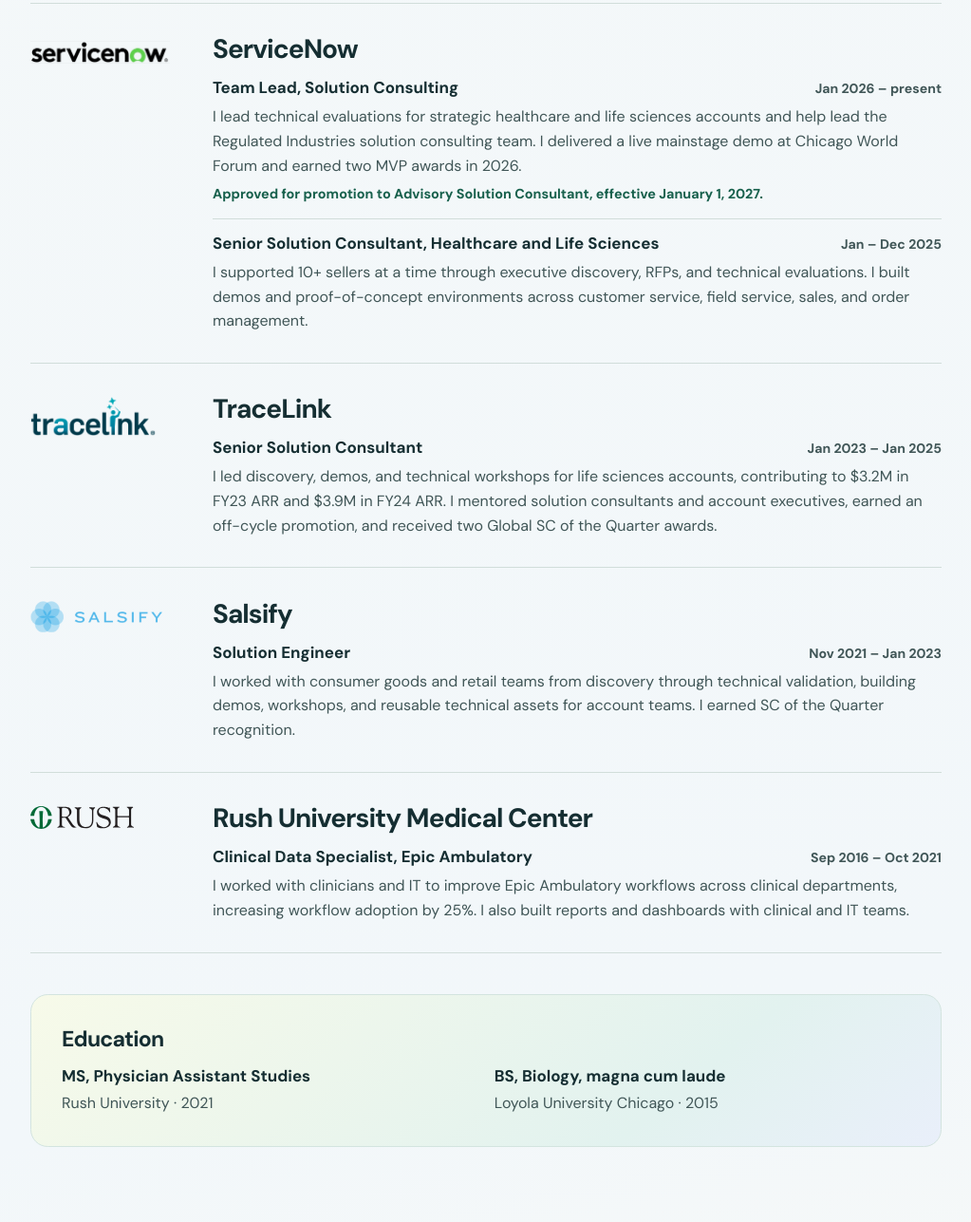
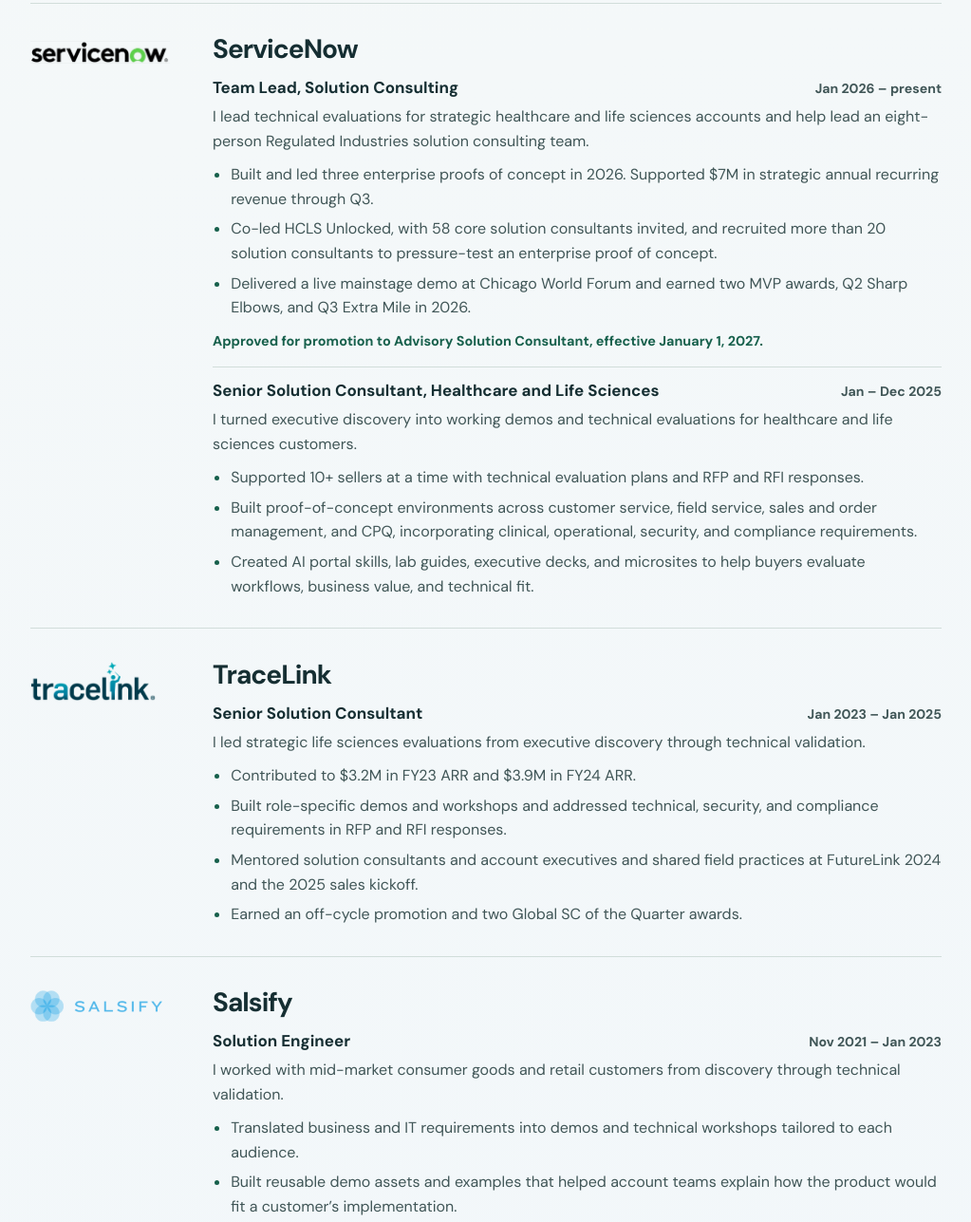
Before and after one commit to russ-moh/me, a plain HTML site: page index.html in a window 1280 px wide. Shown: the part 5956-7243 px from the top of the page at 95% size, without its empty margins (128-1151 px from the left). Drawn offline with Linux system fonts and the light colour scheme.

Commit message:
Expand the homepage Background section with resume accomplishments

```diff
--- a/index.html
+++ b/index.html
@@ -14,7 +14,7 @@
     <link rel="preconnect" href="https://fonts.googleapis.com" />
     <link rel="preconnect" href="https://fonts.gstatic.com" crossorigin />
     <link rel="stylesheet" href="https://fonts.googleapis.com/css2?family=DM+Sans:wght@400..750&amp;family=Instrument+Serif:ital@0;1&amp;display=swap" />
-    <link rel="stylesheet" href="sierra.css?v=payer" />
+    <link rel="stylesheet" href="sierra.css?v=resume" />
     <script src="sierra.js?v=depth" defer></script>
   </head>
   <body>
@@ -313,7 +313,12 @@
                   <h4>Team Lead, Solution Consulting</h4>
                   <p class="role-date">Jan 2026 – present</p>
                 </div>
-                <p>I lead technical evaluations for strategic healthcare and life sciences accounts and help lead the Regulated Industries solution consulting team. I delivered a live mainstage demo at Chicago World Forum and earned two MVP awards in 2026.</p>
+                <p>I lead technical evaluations for strategic healthcare and life sciences accounts and help lead an eight-person Regulated Industries solution consulting team.</p>
+                <ul class="role-accomplishments">
+                  <li>Built and led three enterprise proofs of concept in 2026. Supported $7M in strategic annual recurring revenue through Q3.</li>
+                  <li>Co-led HCLS Unlocked, with 58 core solution consultants invited, and recruited more than 20 solution consultants to pressure-test an enterprise proof of concept.</li>
+                  <li>Delivered a live mainstage demo at Chicago World Forum and earned two MVP awards, Q2 Sharp Elbows, and Q3 Extra Mile in 2026.</li>
+                </ul>
                 <p class="role-note">Approved for promotion to Advisory Solution Consultant, effective January 1, 2027.</p>
               </div>
               <div class="role-position">
@@ -321,7 +326,12 @@
                   <h4>Senior Solution Consultant, Healthcare and Life Sciences</h4>
                   <p class="role-date">Jan – Dec 2025</p>
                 </div>
-                <p>I supported 10+ sellers at a time through executive discovery, RFPs, and technical evaluations. I built demos and proof-of-concept environments across customer service, field service, sales, and order management.</p>
+                <p>I turned executive discovery into working demos and technical evaluations for healthcare and life sciences customers.</p>
+                <ul class="role-accomplishments">
+                  <li>Supported 10+ sellers at a time with technical evaluation plans and RFP and RFI responses.</li>
+                  <li>Built proof-of-concept environments across customer service, field service, sales and order management, and CPQ, incorporating clinical, operational, security, and compliance requirements.</li>
+                  <li>Created AI portal skills, lab guides, executive decks, and microsites to help buyers evaluate workflows, business value, and technical fit.</li>
+                </ul>
               </div>
             </div>
           </article>
@@ -334,7 +344,13 @@
                   <h4>Senior Solution Consultant</h4>
                   <p class="role-date">Jan 2023 – Jan 2025</p>
                 </div>
-                <p>I led discovery, demos, and technical workshops for life sciences accounts, contributing to $3.2M in FY23 ARR and $3.9M in FY24 ARR. I mentored solution consultants and account executives, earned an off-cycle promotion, and received two Global SC of the Quarter awards.</p>
+                <p>I led strategic life sciences evaluations from executive discovery through technical validation.</p>
+                <ul class="role-accomplishments">
+                  <li>Contributed to $3.2M in FY23 ARR and $3.9M in FY24 ARR.</li>
+                  <li>Built role-specific demos and workshops and addressed technical, security, and compliance requirements in RFP and RFI responses.</li>
+                  <li>Mentored solution consultants and account executives and shared field practices at FutureLink 2024 and the 2025 sales kickoff.</li>
+                  <li>Earned an off-cycle promotion and two Global SC of the Quarter awards.</li>
+                </ul>
               </div>
             </div>
           </article>
@@ -347,7 +363,12 @@
                   <h4>Solution Engineer</h4>
                   <p class="role-date">Nov 2021 – Jan 2023</p>
                 </div>
-                <p>I worked with consumer goods and retail teams from discovery through technical validation, building demos, workshops, and reusable technical assets for account teams. I earned SC of the Quarter recognition.</p>
+                <p>I worked with mid-market consumer goods and retail customers from discovery through technical validation.</p>
+                <ul class="role-accomplishments">
+                  <li>Translated business and IT requirements into demos and technical workshops tailored to each audience.</li>
+                  <li>Built reusable demo assets and examples that helped account teams explain how the product would fit a customer’s implementation.</li>
+                  <li>Earned SC of the Quarter recognition.</li>
+                </ul>
               </div>
             </div>
           </article>
@@ -360,7 +381,12 @@
                   <h4>Clinical Data Specialist, Epic Ambulatory</h4>
                   <p class="role-date">Sep 2016 – Oct 2021</p>
                 </div>
-                <p>I worked with clinicians and IT to improve Epic Ambulatory workflows across clinical departments, increasing workflow adoption by 25%. I also built reports and dashboards with clinical and IT teams.</p>
+                <p>I worked with clinicians, operations, and IT to improve how teams used Epic Ambulatory.</p>
+                <ul class="role-accomplishments">
+                  <li>Improved workflows across clinical departments, increasing adoption by 25%.</li>
+                  <li>Translated frontline care needs into Epic configuration and process improvements.</li>
+                  <li>Built reports and dashboards with clinical and IT teams to give operational leaders a clearer view of day-to-day work.</li>
+                </ul>
               </div>
             </div>
           </article>
--- a/sierra.css
+++ b/sierra.css
@@ -918,10 +918,18 @@ details p { margin-top: .68rem; }
 .role-positions { grid-column: 2; display: grid; gap: .9rem; }
 .role-position + .role-position { padding-top: .85rem; border-top: 1px solid var(--line); }
 .role-position > p { margin-top: .35rem; }
+.role-accomplishments {
+  display: grid;
+  gap: .38rem;
+  margin: .6rem 0 0;
+  padding-inline-start: 1.2rem;
+  color: var(--muted);
+}
+.role-accomplishments ::marker { color: var(--green); }
 .role-title { display: flex; flex-wrap: wrap; justify-content: space-between; align-items: baseline; gap: .15rem .9rem; }
 .role-title h4, .education h4 { margin: 0; font-size: 1.06rem; line-height: 1.32; }
 .role-date { font-size: .88rem; font-weight: 650; }
-.role .role-note { color: var(--green); font-size: .9rem; font-weight: 650; }
+.role .role-note { margin-top: .7rem; color: var(--green); font-size: .9rem; font-weight: 650; }
 
 .education {
   margin-top: clamp(1.6rem, 4vw, 2.7rem);
```
